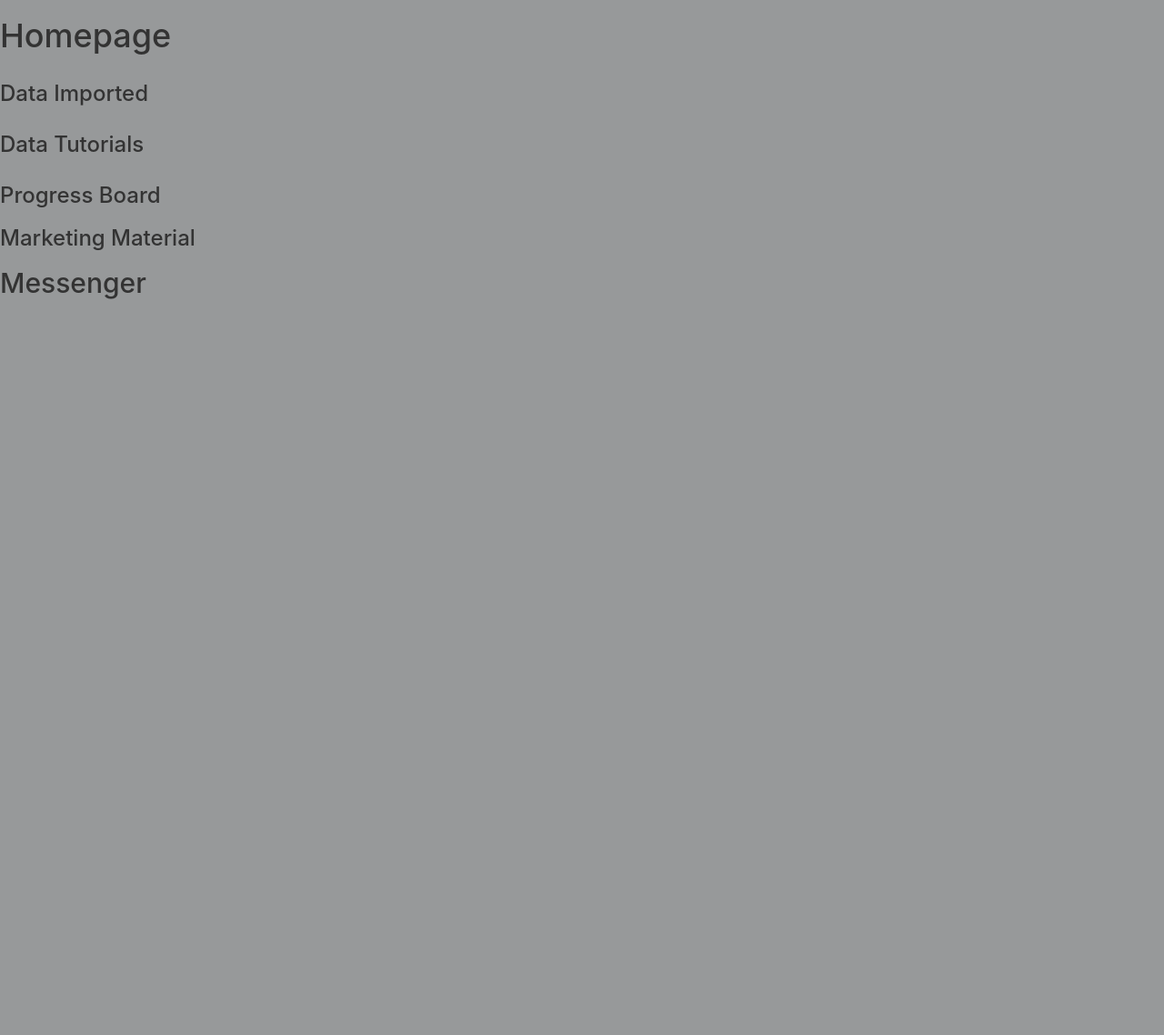
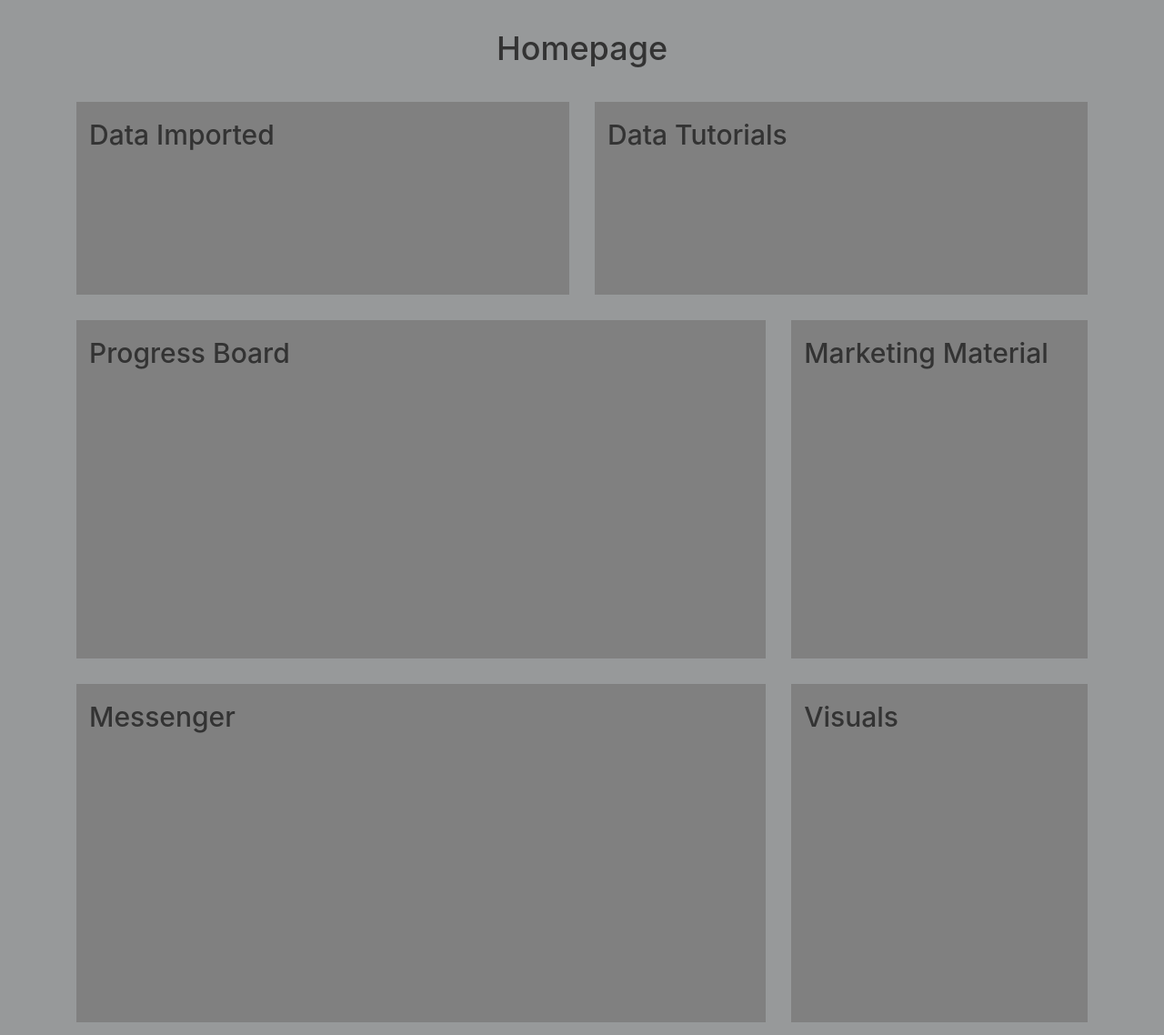
Before and after one commit to MedChest-Development-Group/retail, a Flask app: template app/templates/city/home.html in a window 1280 px wide. Shown: the whole page at 91% size. Before the commit the page ends 329 px from the top, so only its background shows below. Run offline with Flask 3, Linux system fonts and the light colour scheme; the template is opened without the code that fills it, so the values that code supplies are empty.

Commit message:
add client homepage layout

```diff
--- a/app/static/css/client.css
+++ b/app/static/css/client.css
@@ -11,9 +11,25 @@ html {
     overflow-y: auto;
 }
 
-.top-container {
+.title-container {
+    text-align: center;
+    padding: 1em;
+}
+
+.content-container {
+    padding-left: 4em;
+    padding-right: 4em;
+}
+
+.horizontal-container {
     display: flex;
-    flex-direction: column;
-    flex-wrap: wrap;
-    justify-content: center;
+    padding: 1em;
 }
+
+.section-container {
+    background-color: grey;
+    margin-left: 1em;
+    margin-right: 1em;
+    padding-left: 1em;
+    padding-right: 1em;
+}
--- a/app/templates/city/home.html
+++ b/app/templates/city/home.html
@@ -8,37 +8,40 @@
     <meta name="description" content="My retail strategies page" />
 </head>
 <body>
+    <div class="title-container">
         <h1>{{ customer_name }} Homepage</h1>
+    </div>
+    <div class="content-container">
         <!-- Banner here -->
-    <div class="top-container">
-        <div class="data-left">
+        <div class="horizontal-container" style="height: 30%;">
+            <div class="section-container" style="width: 50%;">
                 <!-- Imported data -->
-            <h3>Data Imported</h3>
+                <h2>Data Imported</h2>
             </div>
-        <div class="data-right">
+            <div class="section-container" style="width: 50%;">
                 <!-- Data tutorials -->
-            <h3>Data Tutorials</h3>
-
+                <h2>Data Tutorials</h2>
             </div>
         </div>
-    <div class="middle-container">
-        <div class="data-left ">
+        <div class="horizontal-container" style="height: 50%;">
+            <div class="section-container" style="width: 70%;">
                 <!-- Retailer progress -->
-            <h3>Progress Board</h3>
+                <h2>Progress Board</h2>
             </div>
-        <div class="data-right ">
+            <div class="section-container" style="width: 30%;">
                 <!-- PDF stuff, marketing material -->
-            <h3>Marketing Material</h3>
+                <h2>Marketing Material</h2>
             </div>
         </div>
-    <div class="bottom-container">
-        <div class="data-left ">
+        <div class="horizontal-container" style="height: 50%;">
+            <div class="section-container" style="width: 70%;">
                 <!-- Should be messenger -->
                 <h2>Messenger</h2>
             </div>
-        <div class="data-right ">
+            <div class="section-container" style="width: 30%;">
                 <!-- Should be tableau or graph visuals -->
-
+                <h2>Visuals</h2>
+            </div>
         </div>
     </div>
 </body>
```
Lines whose indentation alone changed are shown as unchanged.
